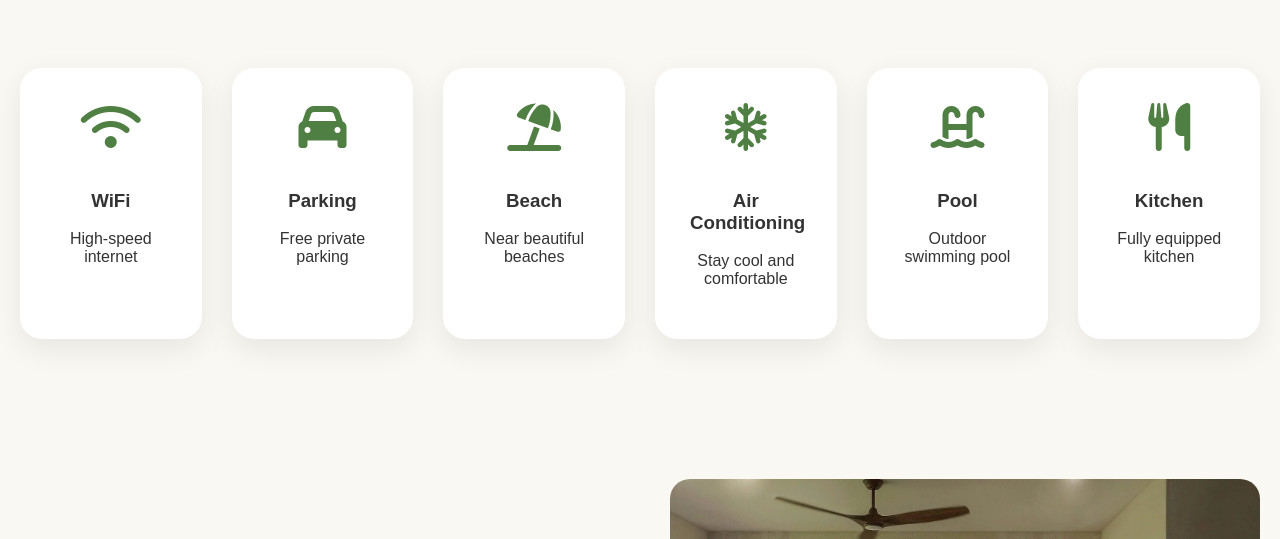
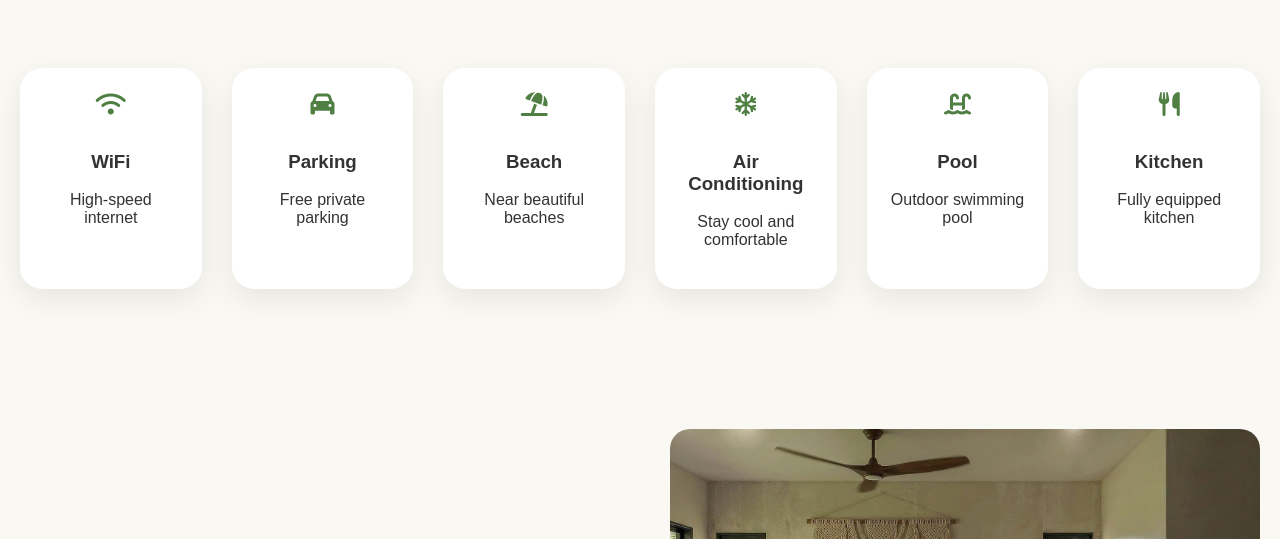
Before and after one commit to lgaluska/Casa-Ceiba-Test, a plain HTML site: page index.html in a window 1280 px wide. Shown: the part 802-1341 px from the top of the page. Drawn offline with Linux system fonts and the light colour scheme.

Commit message:
Add files via upload

```diff
--- a/style.css
+++ b/style.css
@@ -188,7 +188,7 @@ section {
 
 .amenity {
     text-align: center;
-    padding: 35px;
+    padding: 24px;
     background: white;
     border-radius: 22px;
     box-shadow:
@@ -204,9 +204,9 @@ section {
 }
 
 .amenity i {
-    font-size: 3rem;
-    color: #4f7f42;
-    margin-bottom: 20px;
+    font-size: 1.5rem;
+    color: var(--green-primary);
+    margin-bottom: 16px;
 }
 
 #about {
```
